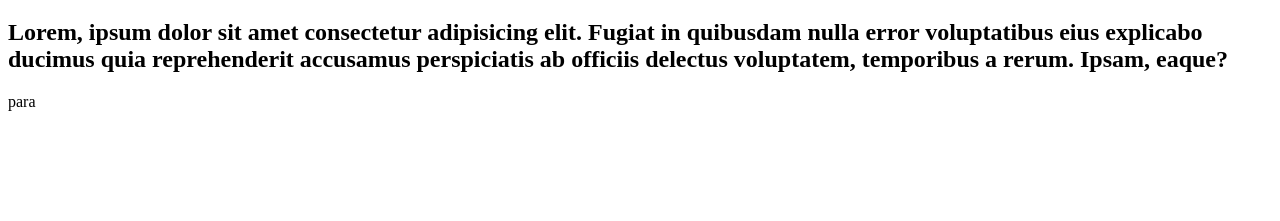
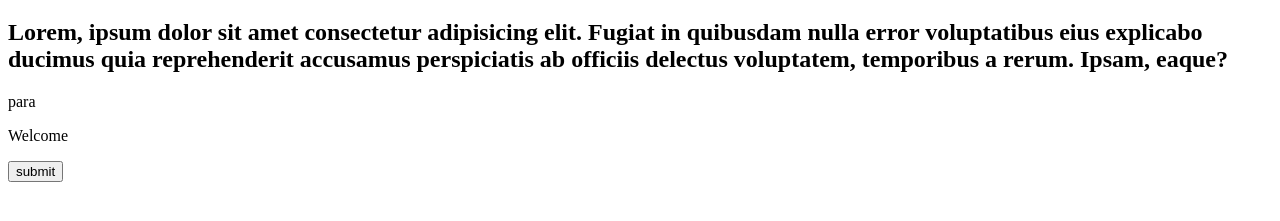
Before and after one commit to 13Shivani-S/Gittest, a plain HTML site: page index.html in a window 1280 px wide. Shown: the part 61-282 px from the top of the page. Drawn offline with Linux system fonts and the light colour scheme.

Commit message:
button added

```diff
--- a/index.html
+++ b/index.html
@@ -10,5 +10,9 @@
     <h1>FIRST BRanch</h1>
     <h2>Lorem, ipsum dolor sit amet consectetur adipisicing elit. Fugiat in quibusdam nulla error voluptatibus eius explicabo ducimus quia reprehenderit accusamus perspiciatis ab officiis delectus voluptatem, temporibus a rerum. Ipsam, eaque?</h2>
     <p>para</p>
+    <div>
+        <p>Welcome</p>
+        <button>submit</button>
+    </div>
 </body>
 </html>
```
